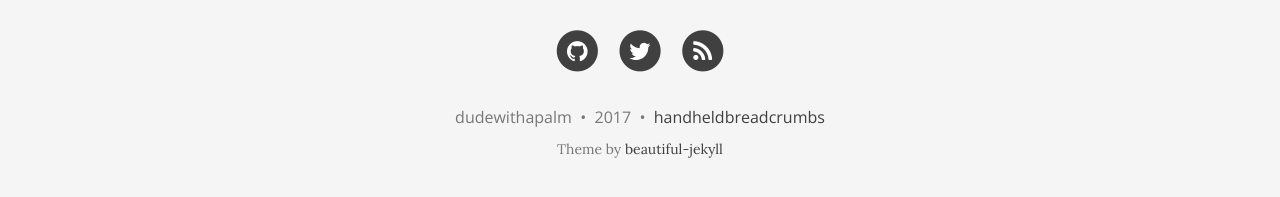
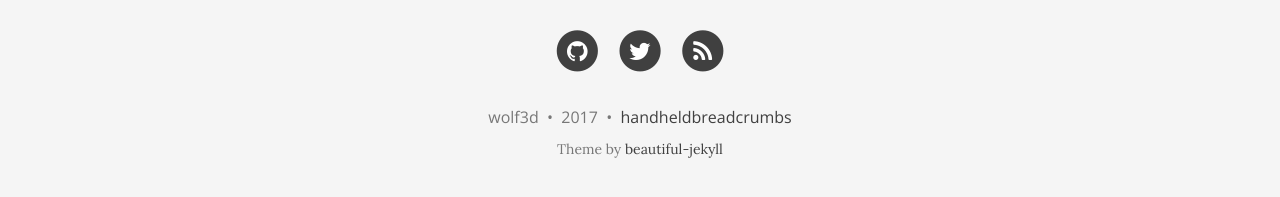
Before and after one commit to kubilisr/kubilisr.github.io, a Jekyll site: the page built from index.html, in a window 1280 px wide and 900 px high, scrolled down 564 px. Shown: the part 690-887 px from the top of the window. Built offline with Jekyll 4.4.1, drawn with Linux system fonts in a browser that asks for light colours; nearby versions of some CDN libraries; the list of posts is cut into pages by our own code.

Commit message:
changed author name in config files

```diff
--- a/_config.local.yml
+++ b/_config.local.yml
@@ -42,7 +42,7 @@ avatar: "/img/avatar-icon.png"
 # Change all these values or delete the ones you don't want.
 # Important: you must keep the "name" parameter, everything else you can remove
 author:
-  name: dudewithapalm
+  name: wolf3d
   email: "youremail@domain.com"
   facebook: yourname  # eg. daattali
   github: wolf3d      # eg. daattali
--- a/_config.yml
+++ b/_config.yml
@@ -42,7 +42,7 @@ avatar: "/img/avatar-icon.png"
 # Change all these values or delete the ones you don't want.
 # Important: you must keep the "name" parameter, everything else you can remove
 author:
-  name: dudewithapalm
+  name: wolf3d
   email: "youremail@domain.com"
   facebook: yourname  # eg. daattali
   github: wolf3d      # eg. daattali
```
